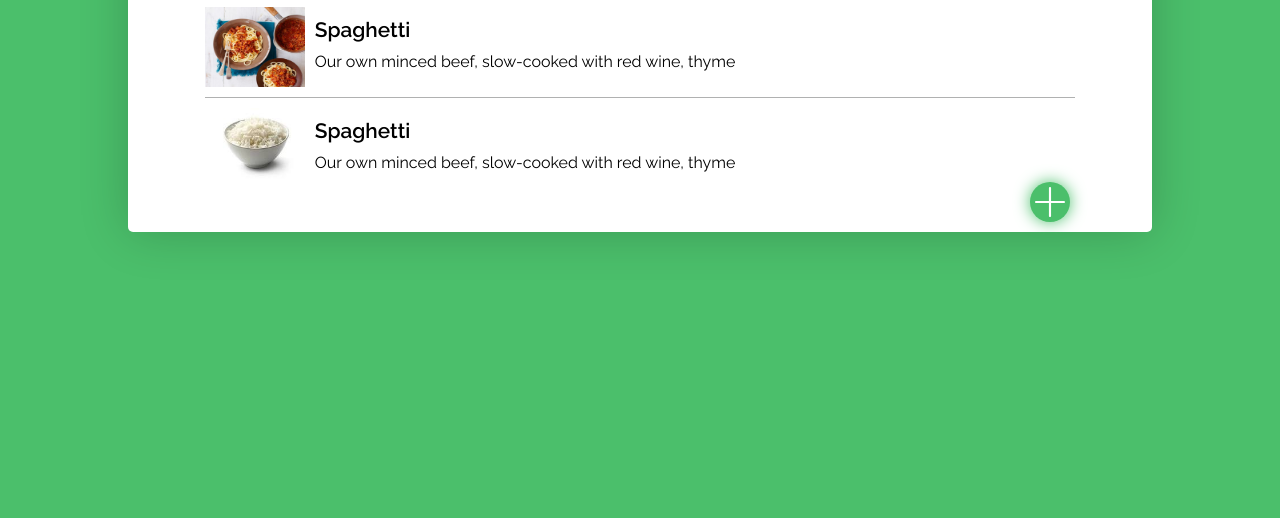
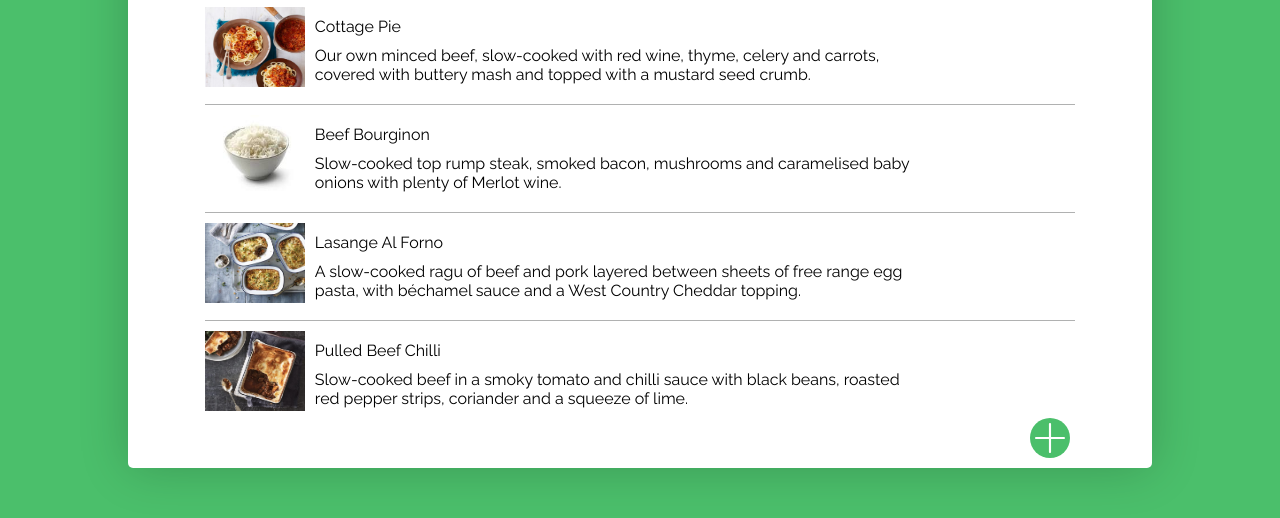
Before and after one commit to Oluwa-nifemi/Book-A-Meal, a plain HTML site: page UI/meals.html in a window 1280 px wide. Shown: the part 180-698 px from the top of the page. Drawn offline with Linux system fonts and the light colour scheme.

Commit message:
Render meals directly from dummy array and created Meal class

```diff
--- a/UI/css/meals.css
+++ b/UI/css/meals.css
@@ -1,6 +1,6 @@
 body{
     background-color: #4BBF6B;
-    width: 100vw;
+    width: 100%;
     display: flex;
     margin: 0;
     padding: 0;
@@ -62,11 +62,11 @@ button{
     float: right;
     margin-right: 8%;
     outline: none;
-    box-shadow: 0 0 1rem #4BBF6B;
-    transition: 500ms  ease-in-out;
+    transition: 500ms ease-in-out;
 }
 .add-meal:hover{
-    transform: scale(1.2)
+    transform: scale(1.2);
+    box-shadow: 0 0 1rem #4BBF6B;
 }
 .add-meal img{
     height: 100%;
@@ -96,7 +96,7 @@ button{
 .modal-container.active{
     display: block;
 }
-.modal-content.active{
+.modal-content.active {
     top : 0;
 }
 .modal-header{
@@ -140,3 +140,6 @@ button{
     border-radius: 5px;
     margin-left: auto;
 }
+.split:last-of-type{
+    display: none;
+}
--- a/UI/js/meals.js
+++ b/UI/js/meals.js
@@ -0,0 +1,59 @@
+class Meal {
+    constructor(meal){
+        const {image,title,description,price} = meal;
+        Object.assign(this,{image,title,description,price})
+    }
+    getMealDiv(){
+        const meal = document.createElement('div');
+        meal.classList.add('meal')
+        const image = document.createElement('img');
+        image.src = `images/${this.image}`;
+        const mealDetails  = document.createElement('div');
+        mealDetails.classList.add('meal-details');
+        const mealTitle = document.createElement('p');
+        mealTitle.innerText = this.title;
+        mealTitle.classList.add('meal-title');
+        const mealDescription = document.createElement('p');
+        mealDescription.innerText = this.description;
+        mealDescription.classList.add('meal-description')
+        mealDetails.appendChild(mealTitle);
+        mealDetails.appendChild(mealDescription);
+        meal.appendChild(image);
+        meal.appendChild(mealDetails);
+        return meal;
+    }
+}
+const mealsArray = [
+    {
+        image : 'meal1.jpg',
+        title : 'Cottage Pie',
+        description : 'Our own minced beef, slow-cooked with red wine, thyme, celery and carrots, covered with buttery mash and topped with a mustard seed crumb.',
+        price : 24.50
+    },
+    {
+        image : 'meal2.jpg',
+        title : 'Beef Bourginon',
+        description : 'Slow-cooked top rump steak, smoked bacon, mushrooms and caramelised baby onions with plenty of Merlot wine.',
+        price : 34.50
+    },
+    {
+        image : 'meal3.jpg',
+        title : 'Lasange Al Forno',
+        description : 'A slow-cooked ragu of beef and pork layered between sheets of free range egg pasta, with béchamel sauce and a West Country Cheddar topping.',
+        price : 14.50
+    },
+    {
+        image : 'meal4.jpg',
+        title : 'Pulled Beef Chilli',
+        description : 'Slow-cooked beef in a smoky tomato and chilli sauce with black beans, roasted red pepper strips, coriander and a squeeze of lime.',
+        price : 40.00
+    }
+]
+const meals =  [];
+mealsArray.forEach(elem => {
+    meals.push(new Meal(elem));
+    const meal = new Meal(elem);
+    document.querySelector('.meals').appendChild(meal.getMealDiv())
+    document.querySelector('.meals').innerHTML += "<div class = 'split'></div>"
+})
+console.log(meals)
--- a/UI/meals.html
+++ b/UI/meals.html
@@ -11,23 +11,11 @@
 <body>
     <div class="container">
         <p class="header">MEALS</p>
-        <!-- <div class="split"></div> -->
-        <div class="meal">
-            <img src="images/meal1.jpg">
-            <div class="meal-details">
-                <p class="meal-title"><a href="#">Spaghetti</a></p>
-                <p class="meal-description">Our own minced beef, slow-cooked with red wine, thyme</p>
-            </div>
-        </div>
-        <div class="split"></div>
-        <div class="meal">
-            <img src="images/meal2.jpg">
-            <div class="meal-details">
-                <p class="meal-title"><a href="#">Spaghetti</a></p>
-                <p class="meal-description">Our own minced beef, slow-cooked with red wine, thyme</p>
-            </div>
+        <div class="meals">
+
         </div>
         <button class="add-meal"><img src="images/svg/plus.svg" alt=""></button>
+    </div>
     </div>
     <div class="modal-container">
         <div class="modal-content">
```
